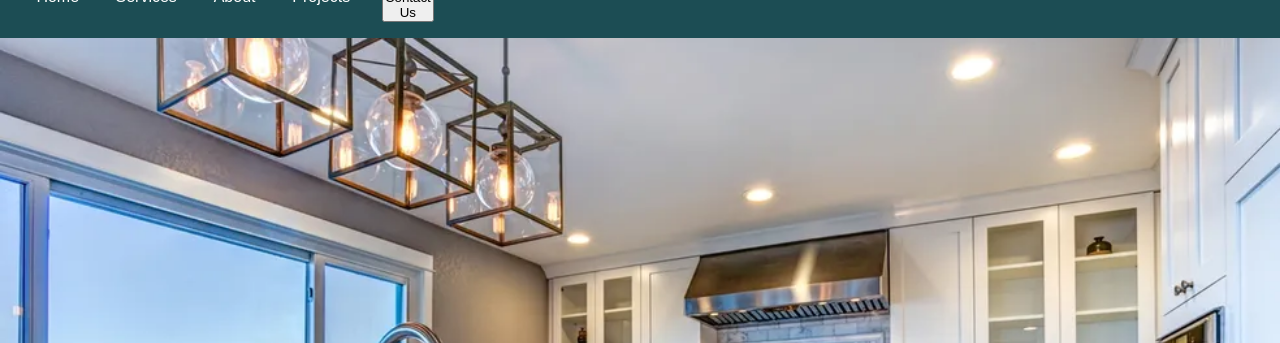
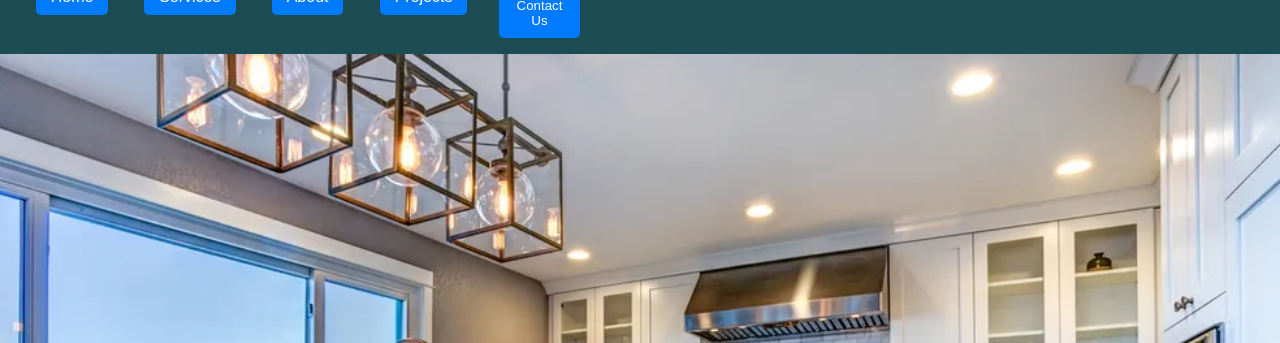
Before and after one commit to m131601/pc, a plain HTML site: page index.html in a window 1280 px wide. Shown: the part 192-535 px from the top of the page. Drawn offline with Linux system fonts and the light colour scheme.

Commit message:
Update styles.css

```diff
--- a/styles.css
+++ b/styles.css
@@ -326,3 +326,17 @@ blockquote {
         display: block;
     }
 }
+nav a, .contact-btn {
+    text-decoration: none;
+    background-color: #007bff;
+    color: white;
+    border: none;
+    padding: 10px 15px;
+    cursor: pointer;
+    border-radius: 5px;
+    transition: background-color 0.3s;
+}
+
+.contact-btn:hover {
+    background-color: #0056b3;
+}
```
